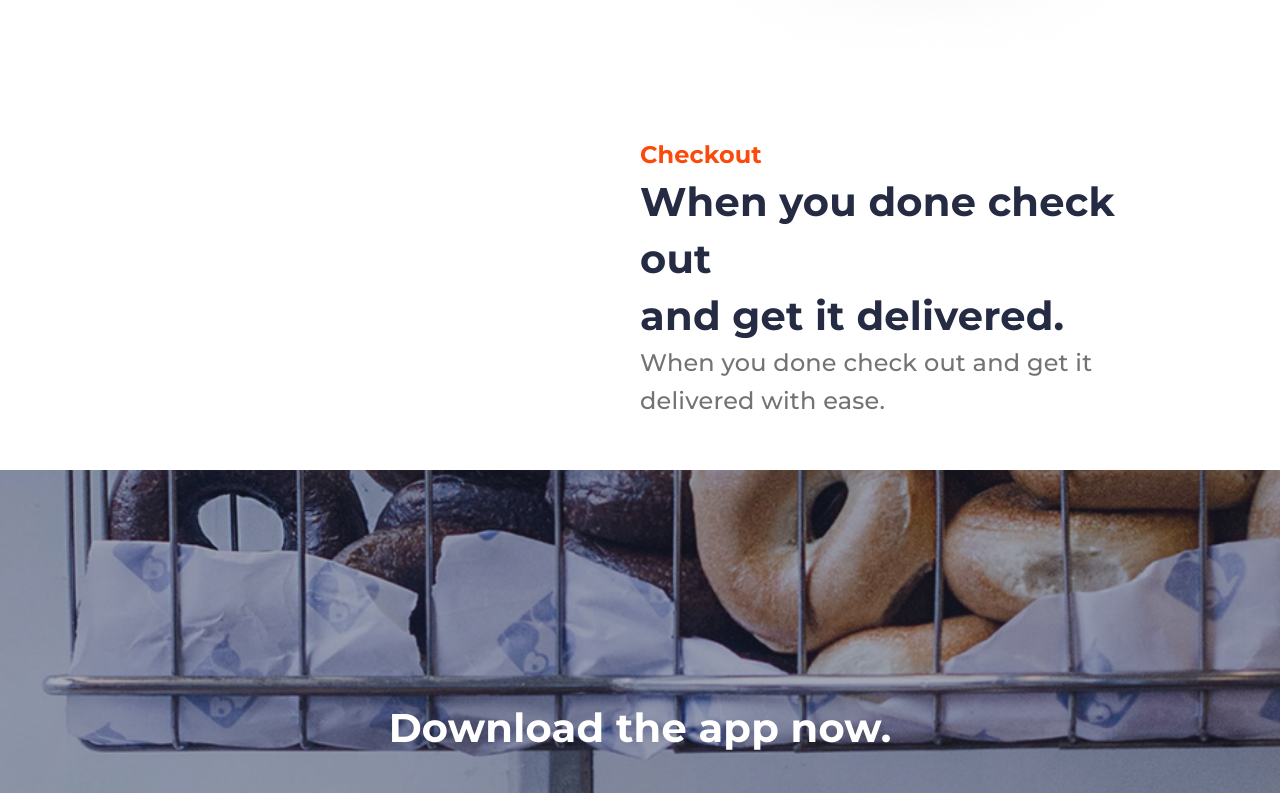
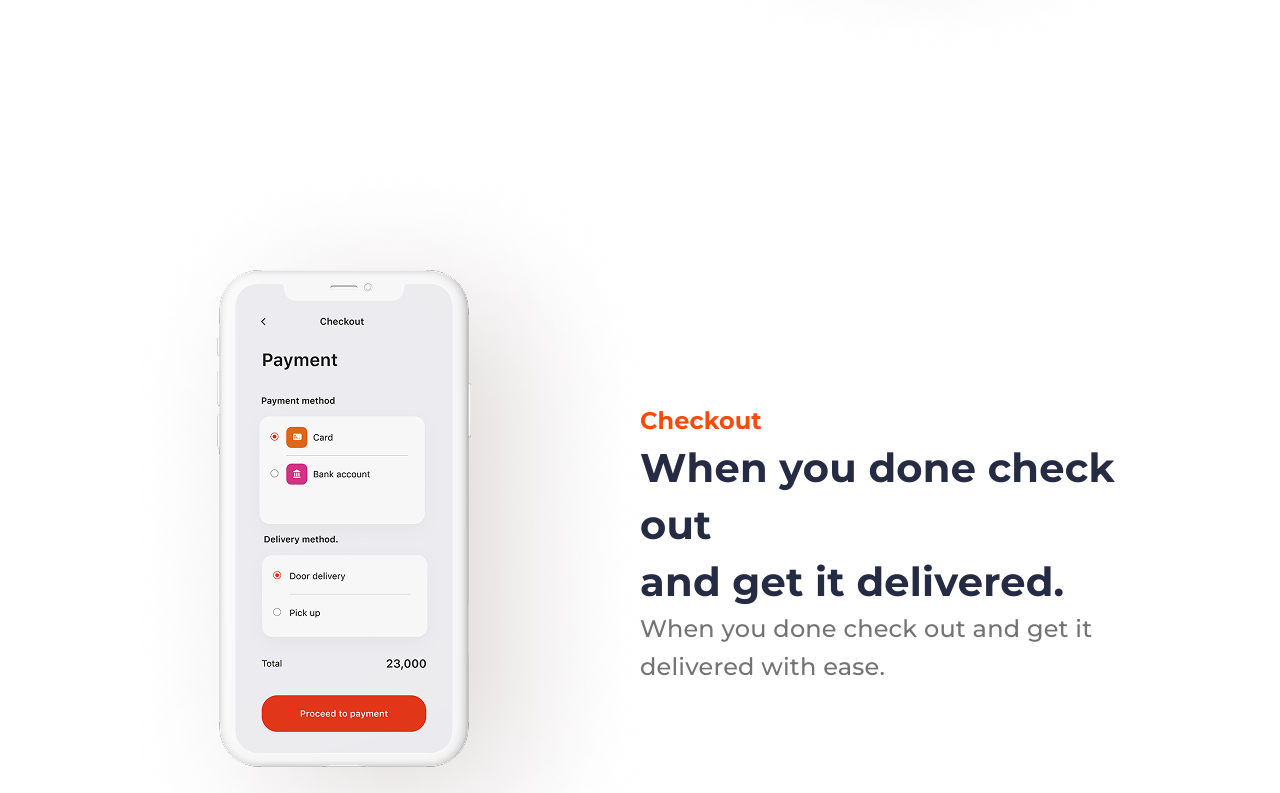
Before and after one commit to Javohirrrrrrrrrrrrrrrrrrrrrrrrrrrr/Figma-2, a plain HTML site: page index.html in a window 1280 px wide. Shown: the part 3260-4053 px from the top of the page. Drawn offline with Linux system fonts and the light colour scheme.

Commit message:
Update index.html

```diff
--- a/index.html
+++ b/index.html
@@ -70,7 +70,7 @@
   <div class="banners3 container">
 
     <div class="right">
-      <img src="Rectangle (2).png" alt="">
+      <img src="rreectangle.png" alt="">
     </div>
     <div class="left">
       <h3>Checkout</h3>
```
